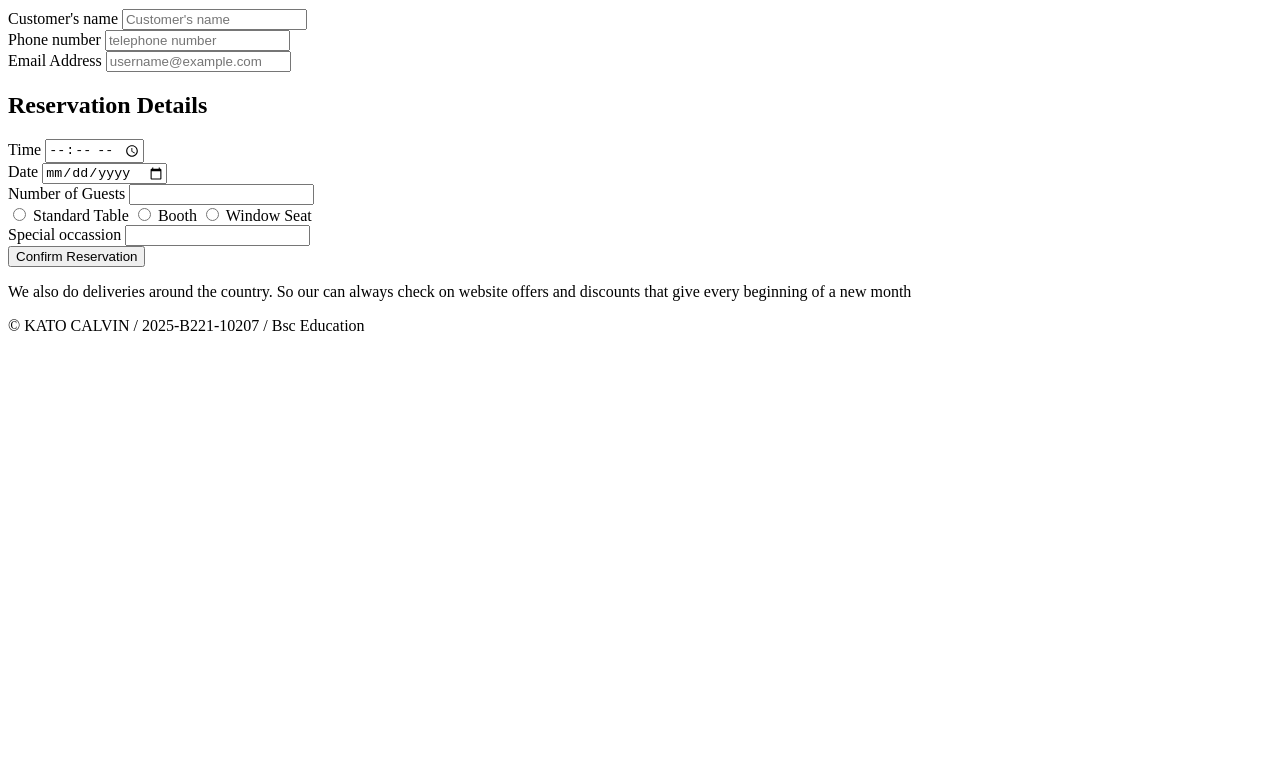
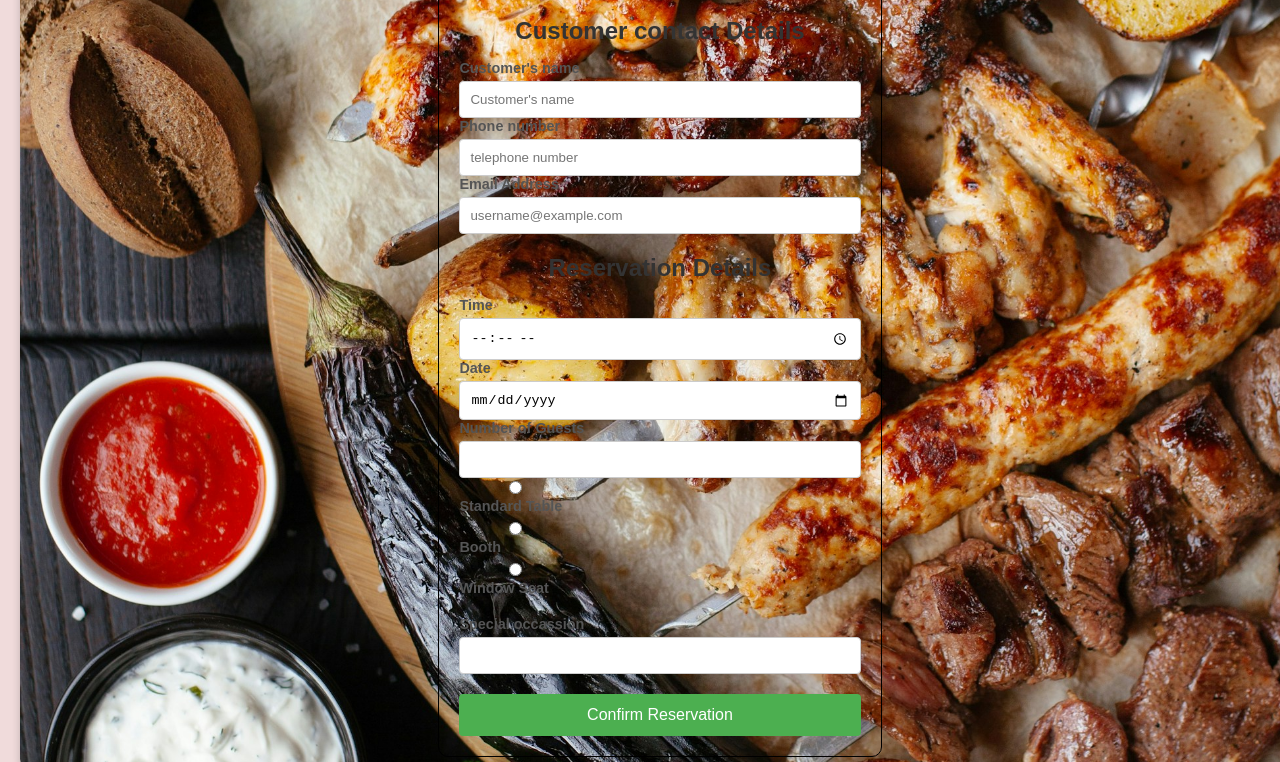
Before and after one commit to Aine88/UMU_WebDev_GroupJ_2025, a plain HTML site: page pages/Reservations.html in a window 1280 px wide. Shown: the part 200-962 px from the top of the page. Before the commit the page ends 800 px from the top, so only its background shows below. Drawn offline with Linux system fonts and the light colour scheme; files that its build step writes are made by us from their sources; files whose address does not match are found by name.

Commit message:
Update Reservations.html

```diff
--- a/pages/Reservations.html
+++ b/pages/Reservations.html
@@ -4,7 +4,7 @@
     <meta charset="UTF-8">
     <meta name="viewport" content="width=device-width, initial-scale=1.0">
     <title>bookings</title>
-    <link rel="stylesheet" href="reservation.css">
+    <link rel="stylesheet" href="reservations.css">
 </head>
 <body>
     <nav class="navbar">
```
